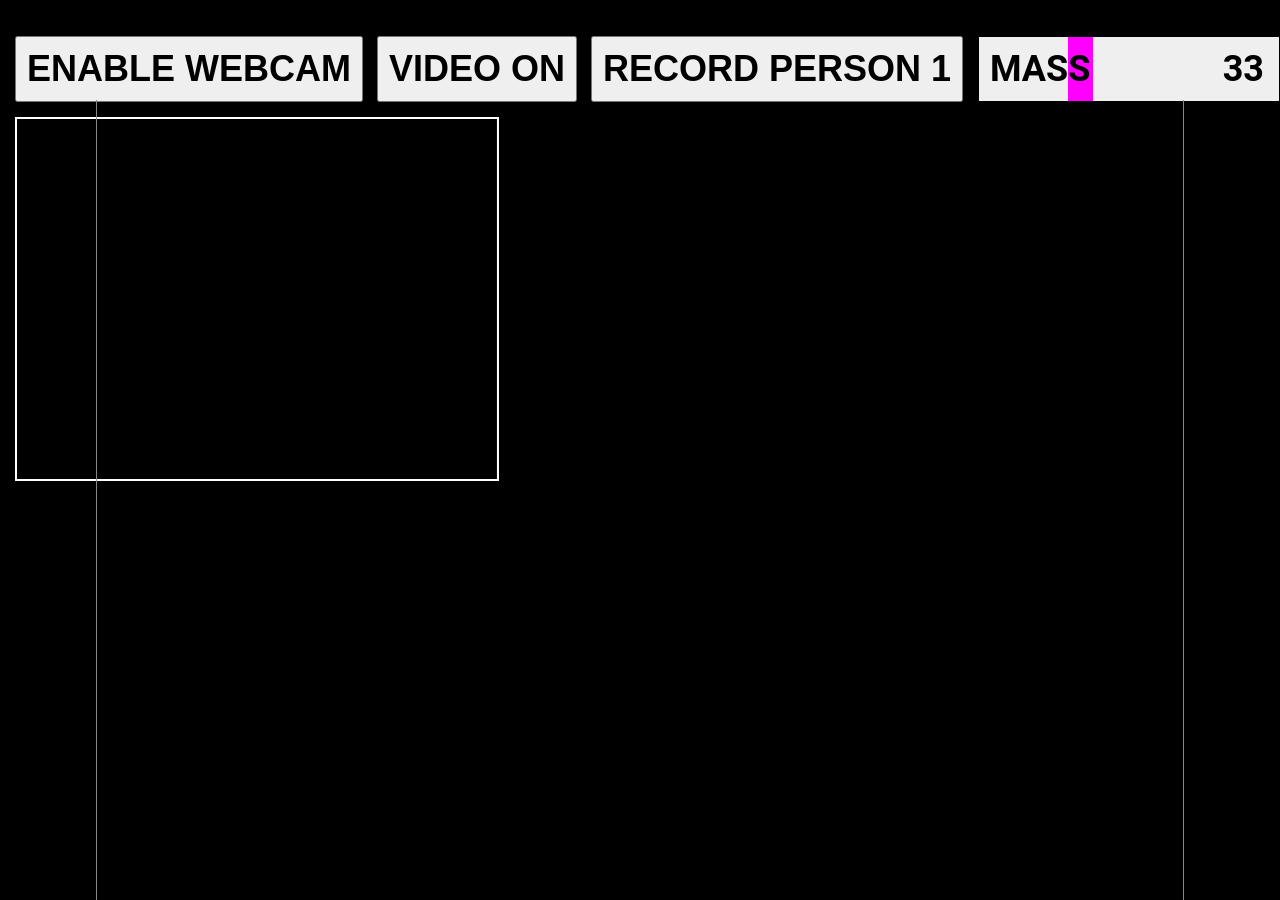
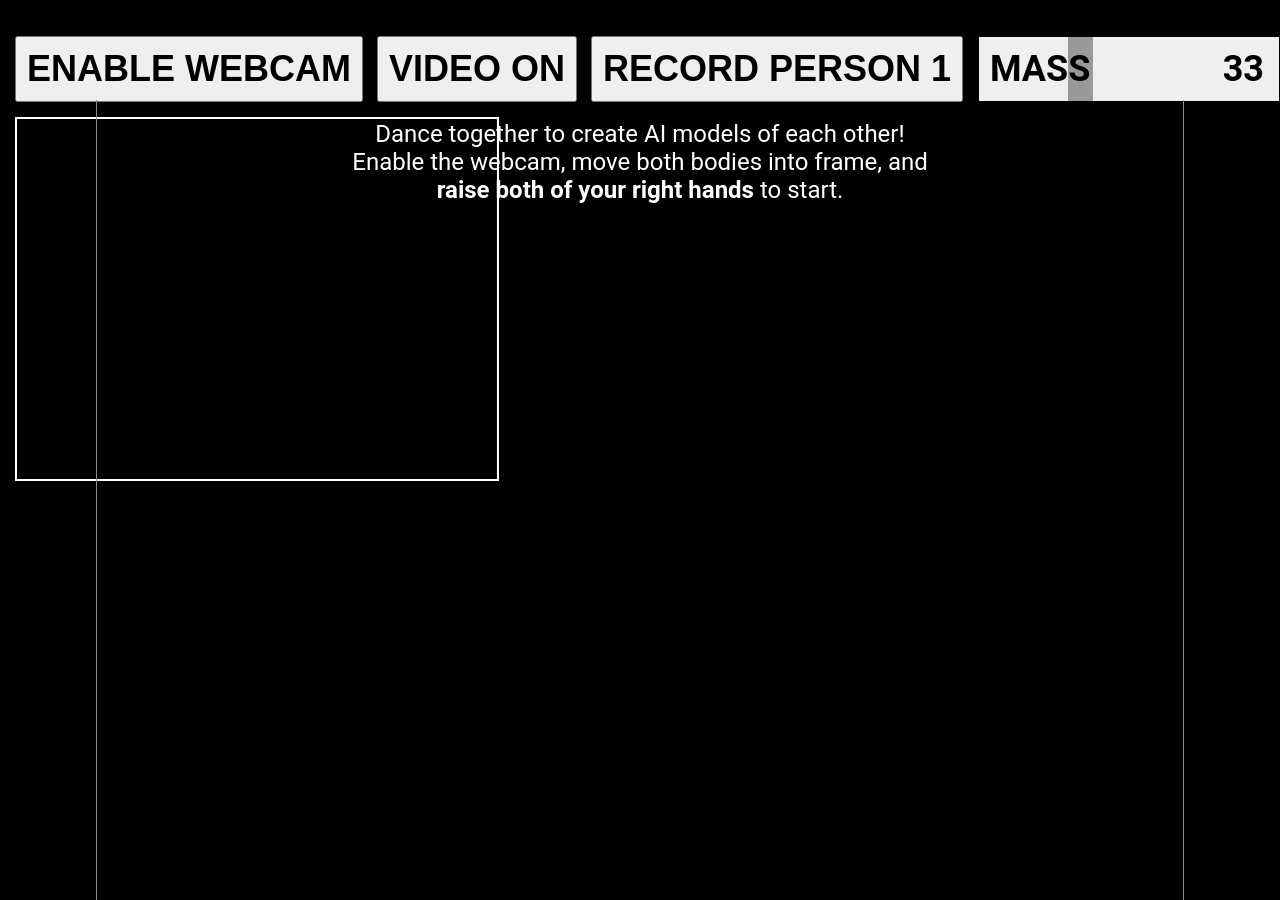
Before and after one commit to aeraquena/mediapipe-threejs, a website built with Vite: page index.html in a window 1280 px wide. Shown: the top 900 px of the page. Built offline with nearby package versions, Linux system fonts and the light colour scheme; animation ran at ten frames a second; what @mediapipe/tasks-vision would draw is missing.

Commit message:
feat: add instructions

```diff
--- a/index.html
+++ b/index.html
@@ -66,6 +66,11 @@
           ></canvas>
         </div>
       </div>
+      <div class="instructions">
+        Dance together to create AI models of each other! <br />
+        Enable the webcam, move both bodies into frame, and <br />
+        <strong>raise both of your right hands</strong> to start.
+      </div>
     </section>
     <div id="countdown"></div>
     <script type="module" src="/src/main.ts"></script>
--- a/src/style.css
+++ b/src/style.css
@@ -158,14 +158,14 @@ footer {
   appearance: none;
   width: 25px;
   height: 64px;
-  background: magenta;
+  background: #999;
   cursor: pointer;
 }
 
 .slider::-moz-range-thumb {
   width: 25px;
   height: 64px;
-  background: magenta;
+  background: #999;
   cursor: pointer;
 }
 
@@ -194,6 +194,15 @@ footer {
   right: 13px;
 }
 
+.instructions {
+  font-size: 24px;
+  text-align: center;
+  position: absolute;
+  top: 120px;
+  width: 100%;
+  color: #fff;
+}
+
 #threeJsCanvas {
   position: absolute;
   margin-top: 100px; /* temporary fix to allow clicking buttons */
```
